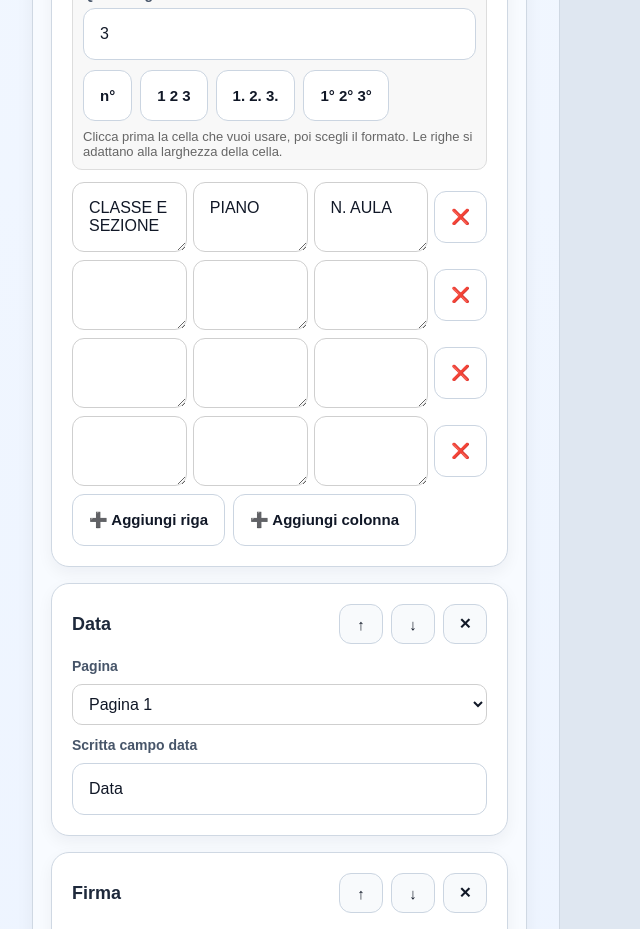
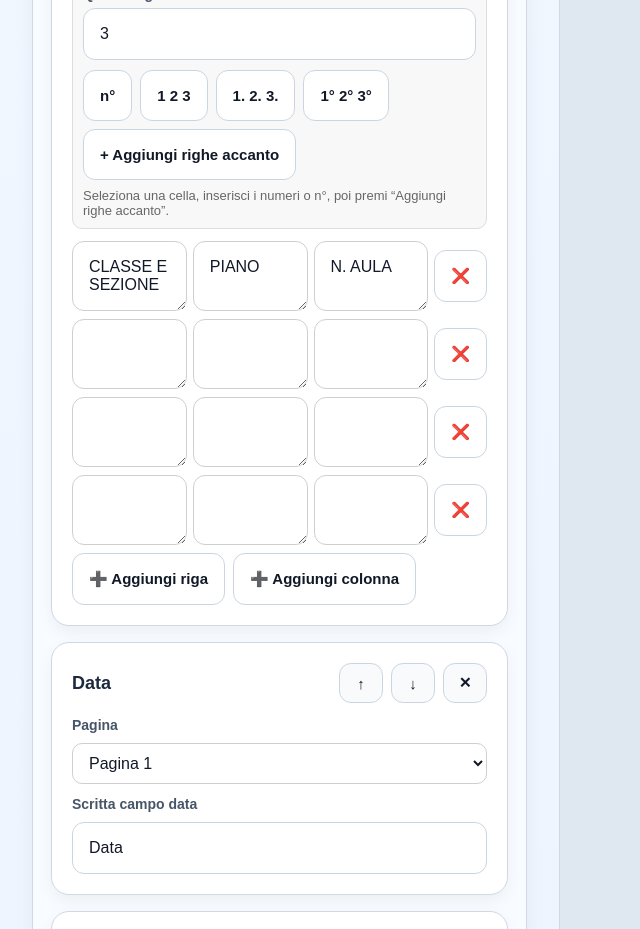
Before and after one commit to giulialococo090203-cpu/builder-documenti, a React (Vite) app: page / in a window 1280 px wide. Shown: the part 2620-3549 px from the top of the page, without its empty margins (0-640 px from the left). Built offline with nearby package versions, Linux system fonts and the light colour scheme.

Commit message:
aggiungo pulsante per righe accanto nella cella selezionata

```diff
--- a/src/App.jsx
+++ b/src/App.jsx
@@ -199,13 +199,13 @@ function App() {
     const quantita = Math.max(1, Number(blocco?.quantitaElenco || 3));
     const { rigaIndex, cellaIndex } = cellaSelezionata;
 
-    let righe = [];
+    const righe = [];
 
     for (let i = 1; i <= quantita; i += 1) {
-      if (formato === "numero") righe.push(`${i} __________`);
-      if (formato === "numero_punto") righe.push(`${i}. __________`);
-      if (formato === "numero_grado") righe.push(`${i}° __________`);
-      if (formato === "n_grado") righe.push(`n° __________`);
+      if (formato === "numero") righe.push(`${i}`);
+      if (formato === "numero_punto") righe.push(`${i}.`);
+      if (formato === "numero_grado") righe.push(`${i}°`);
+      if (formato === "n_grado") righe.push("n°");
     }
 
     const testo = righe.join("\n");
@@ -223,6 +223,41 @@ function App() {
         });
 
         return { ...bloccoItem, righe: nuoveRighe };
+      })
+    );
+  }
+
+  function aggiungiRigheAccanto(bloccoId) {
+    if (!cellaSelezionata) return;
+    if (cellaSelezionata.bloccoId !== bloccoId) return;
+
+    const { rigaIndex, cellaIndex } = cellaSelezionata;
+
+    setBlocchi((prev) =>
+      prev.map((blocco) => {
+        if (blocco.id !== bloccoId) return blocco;
+
+        const nuoveRighe = blocco.righe.map((riga, i) => {
+          if (i !== rigaIndex) return riga;
+
+          const nuovaRiga = [...riga];
+          const valoreAttuale = String(nuovaRiga[cellaIndex] || "");
+          const righeTesto = valoreAttuale.split("\n");
+
+          const righeAggiornate = righeTesto.map((rigaTesto) => {
+            const pulita = rigaTesto.trim();
+
+            if (!pulita) return "__________";
+            if (pulita.includes("__________")) return pulita;
+
+            return `${pulita} __________`;
+          });
+
+          nuovaRiga[cellaIndex] = righeAggiornate.join("\n");
+          return nuovaRiga;
+        });
+
+        return { ...blocco, righe: nuoveRighe };
       })
     );
   }
@@ -259,14 +294,28 @@ function App() {
 
   function renderContenutoCella(cella) {
     if (typeof cella !== "string" || !cella.includes("\n")) {
-      const lineaMatch = typeof cella === "string" ? cella.match(/^(.*?)(?:\s*_+)\s*$/) : null;
+      const lineaMatch =
+        typeof cella === "string" ? cella.match(/^(.*?)(?:\s*_+)\s*$/) : null;
 
       if (lineaMatch) {
         const etichetta = lineaMatch[1].trim();
         return (
-          <div style={{ display: "flex", alignItems: "center", gap: "6px", width: "100%" }}>
+          <div
+            style={{
+              display: "flex",
+              alignItems: "center",
+              gap: "6px",
+              width: "100%",
+            }}
+          >
             <span style={{ whiteSpace: "nowrap" }}>{etichetta}</span>
-            <span style={{ flex: 1, borderBottom: "1px solid #111", height: "12px" }} />
+            <span
+              style={{
+                flex: 1,
+                borderBottom: "1px solid #111",
+                height: "12px",
+              }}
+            />
           </div>
         );
       }
@@ -588,11 +637,18 @@ function App() {
                       >
                         1° 2° 3°
                       </button>
+
+                      <button
+                        type="button"
+                        onClick={() => aggiungiRigheAccanto(blocco.id)}
+                      >
+                        + Aggiungi righe accanto
+                      </button>
                     </div>
 
                     <div style={{ fontSize: "13px", color: "#666" }}>
-                      Clicca prima la cella che vuoi usare, poi scegli il formato.
-                      Le righe si adattano alla larghezza della cella.
+                      Seleziona una cella, inserisci i numeri o n°, poi premi
+                      “Aggiungi righe accanto”.
                     </div>
                   </div>
 
```
